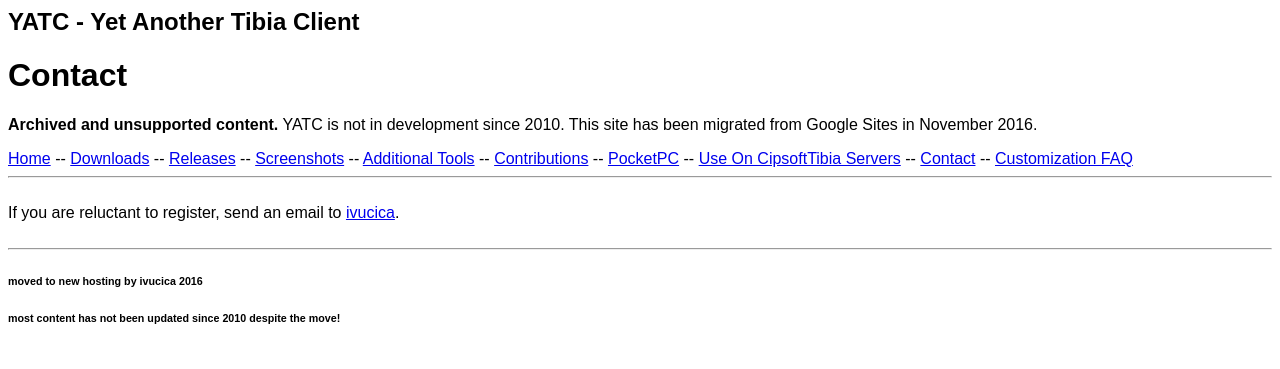
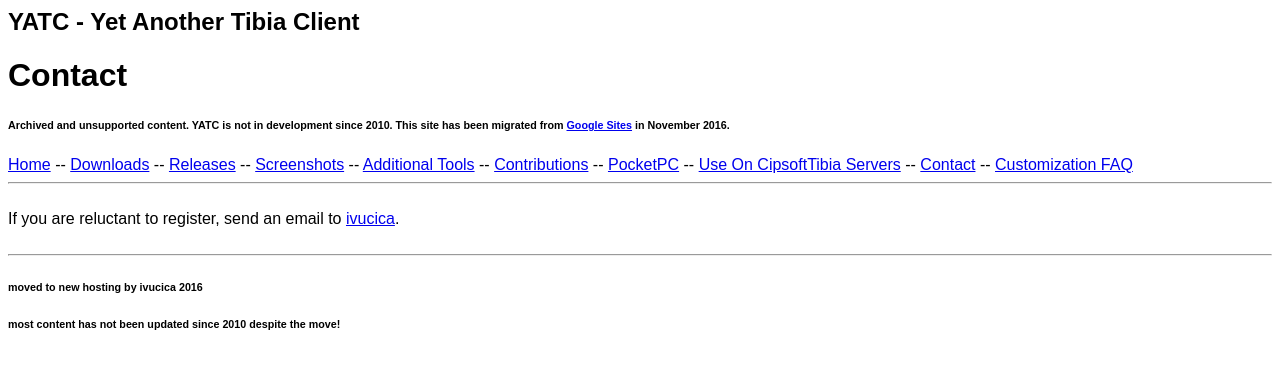
Before and after one commit to opentibia/yatc, a Jekyll site: the page built from contact.html, in a window 1280 px wide. Shown: the top 369 px of the page. Built offline with Jekyll 4.4.1, drawn with Linux system fonts in a browser that asks for light colours.

```diff
--- a/_layouts/default.html
+++ b/_layouts/default.html
@@ -6,7 +6,7 @@
 <h2>YATC - Yet Another Tibia Client</h2>
 <h1>{{ page.title }}</h1>
 
-<p><b>Archived and unsupported content.</b> YATC is not in development since 2010. This site has been migrated from Google Sites in November 2016.</p>
+<h6><b>Archived and unsupported content.</b> YATC is not in development since 2010. This site has been migrated from <a href="https://sites.google.com/site/yatcclient/">Google Sites</a> in November 2016.</h6>
 
 <a href="{{ site.baseurl }}/">Home</a> --
 <a href="{{ site.baseurl }}{% link downloads.html %}">Downloads</a> --
```
